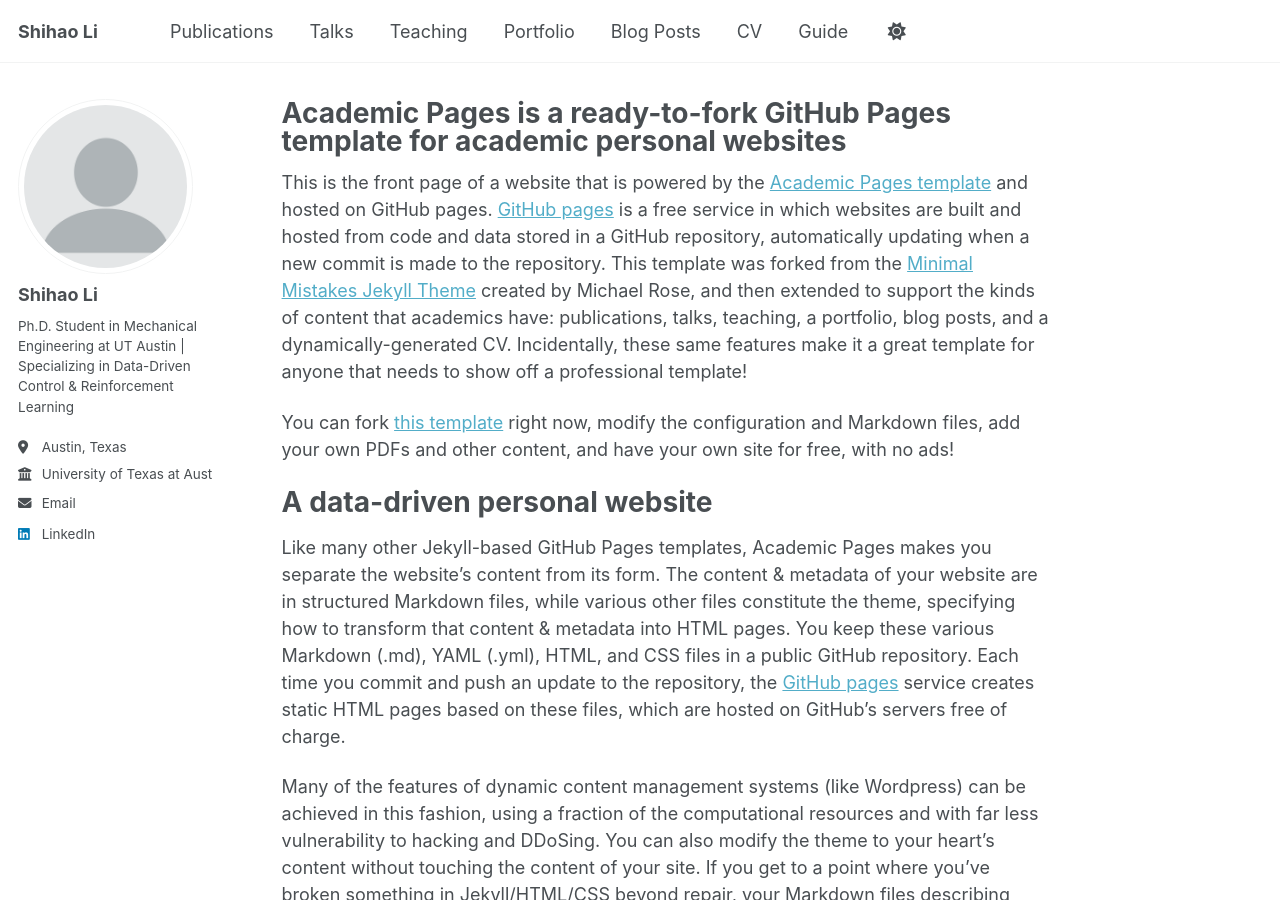
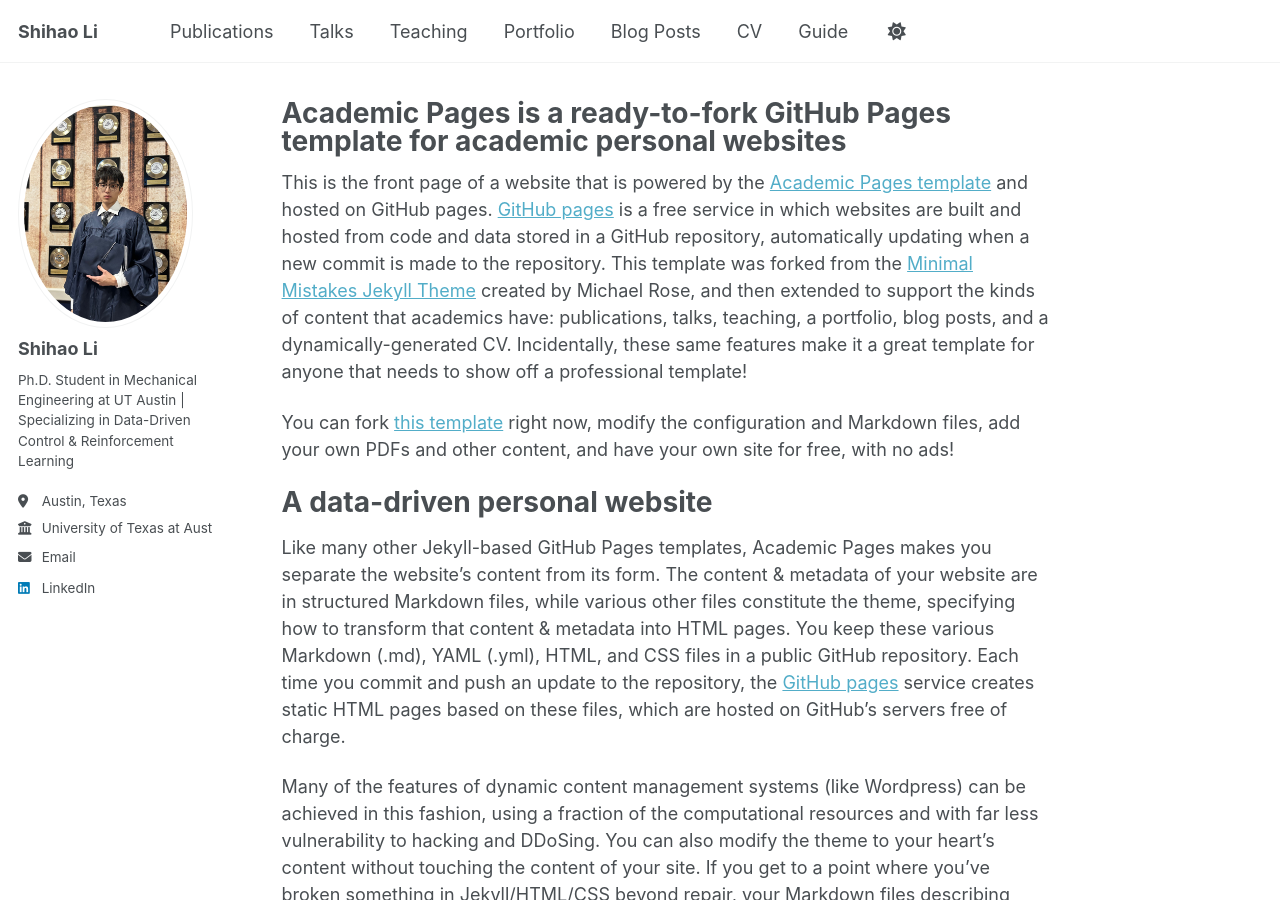
Before and after one commit to SheeHow/shihaoli.github.io, a Jekyll site: the page built from _pages/about.md, in a window 1280 px wide and 900 px high. Built offline with Jekyll 4.4.1, drawn with Linux system fonts in a browser that asks for light colours; a script that is not in the unit is left out.

Commit message:
Update _config.yml

```diff
--- a/_config.yml
+++ b/_config.yml
@@ -22,7 +22,7 @@ repository               : "shihaoli/shihaoli.github.io" # PLACEHOLDER: Replace
 #               Additional customization can be done by editing /_includes/author-profile.html
 author:
   # Biographic information
-  avatar           : "profile.png" # PLACEHOLDER: Add your profile photo as profile.png in /images/ folder
+  avatar           : "profile.jpg" # PLACEHOLDER: Add your profile photo as profile.jpg in /images/ folder
   name             : "Shihao Li"
   pronouns         : # example: "she/her"
   bio              : "Ph.D. Student in Mechanical Engineering at UT Austin | Specializing in Data-Driven Control & Reinforcement Learning"
```
